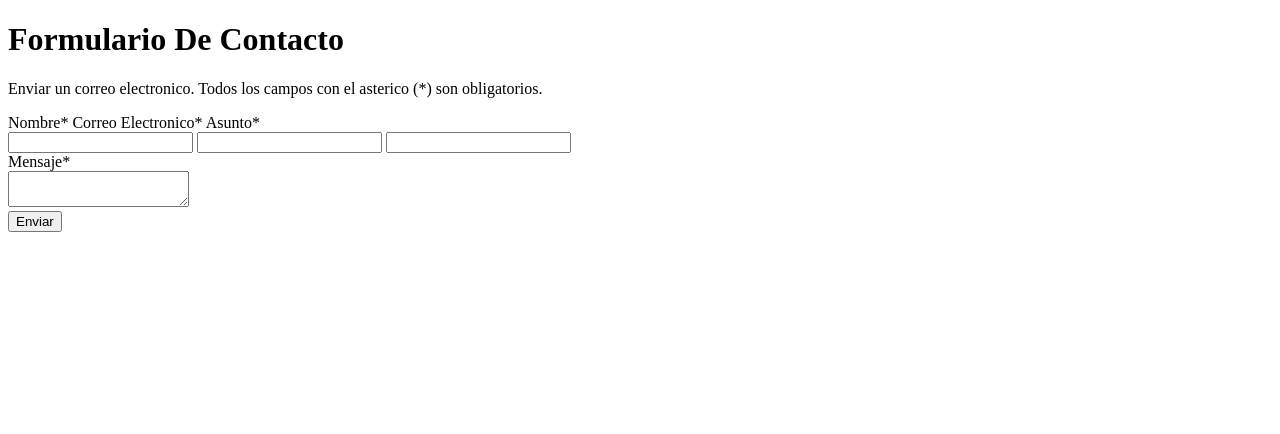
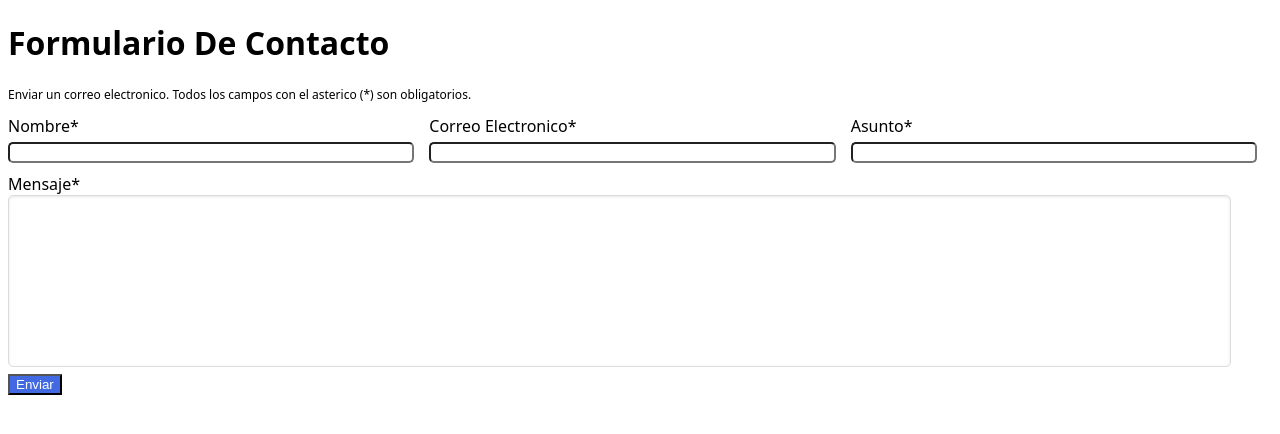
Before and after one commit to darielcastf/darielcastf.github.io, a plain HTML site: page index.html in a window 1280 px wide. Drawn offline with Linux system fonts and the light colour scheme.

Commit message:
Update index.html

```diff
--- a/index.html
+++ b/index.html
@@ -6,7 +6,7 @@
     <meta name="viewport" content="width=device-width, initial-scale=1.0">
     <meta http-equiv="X-UA-Compatible" content="ie=edge">
     <title>Formulario</title>
-    <link rel="stylesheet" type="text/css" href="style.css">
+    <link rel="stylesheet" type="text/css" href="styles.css">
 </head>
 
 <body>
```
